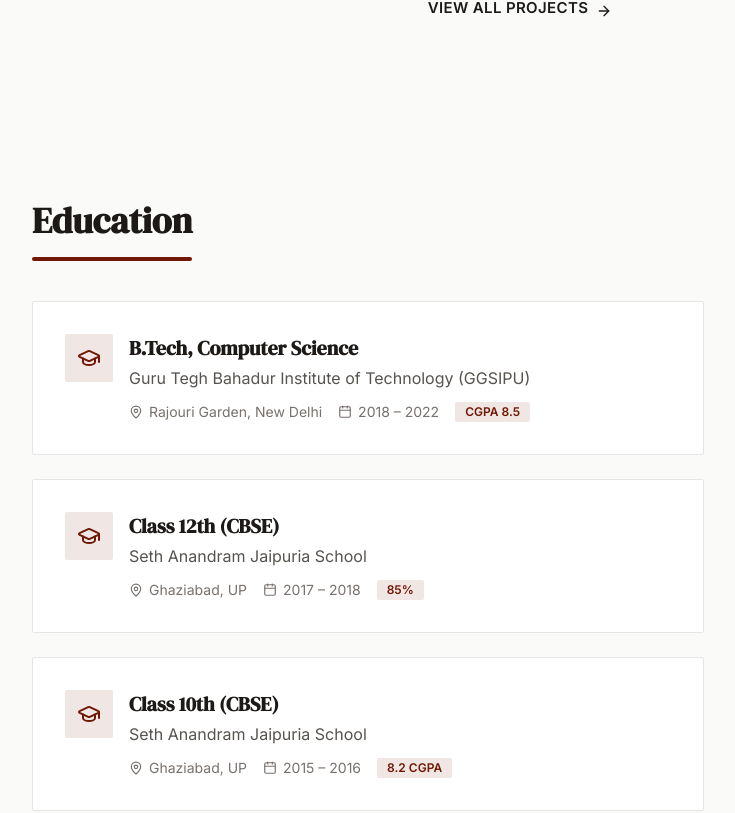
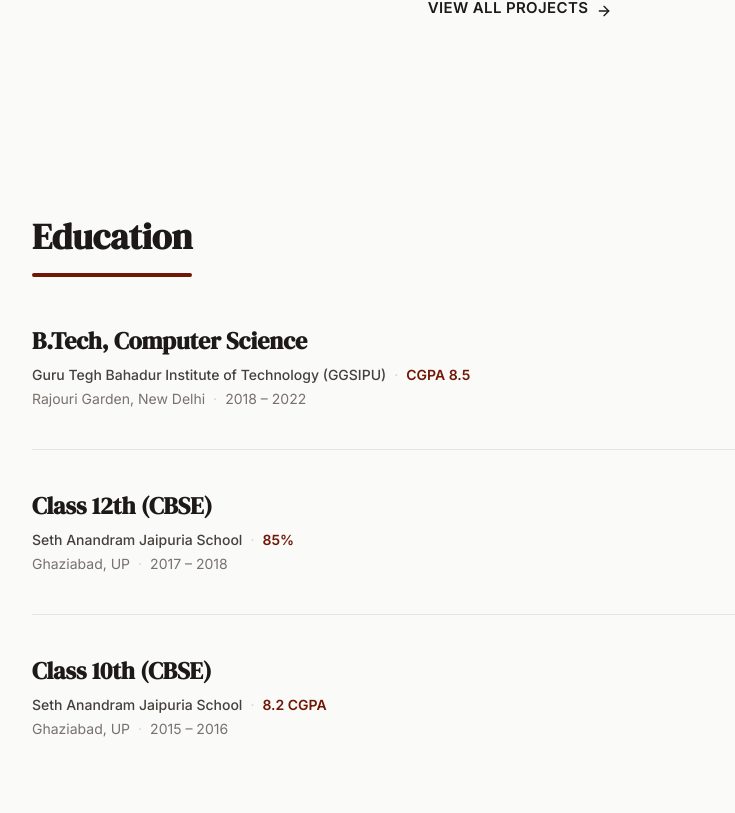
Before and after one commit to HarshDev1809/devbydev, a Next.js app: page / in a window 1280 px wide. Shown: the part 4360-5173 px from the top of the page, without its empty margins (120-855 px from the left). Built offline with nearby package versions, Linux system fonts and the light colour scheme.

Commit message:
feat: add Education section component to display academic history

```diff
--- a/components/sections/education.tsx
+++ b/components/sections/education.tsx
@@ -1,4 +1,3 @@
-import { GraduationCap, Calendar, MapPin } from "lucide-react";
 import { SectionHeading } from "@/components/ui/section-heading";
 import { profile } from "@/lib/data/profile";
 
@@ -6,41 +5,33 @@ export function Education() {
   const { education } = profile;
 
   return (
-    <section id="education" className="mx-auto max-w-5xl px-6 py-20">
+    <section id="education" className="mx-auto max-w-5xl px-6 py-16 md:py-24">
       <SectionHeading title="Education" />
 
-      <div className="grid gap-6 max-w-2xl">
+      <div className="mt-12 max-w-3xl">
         {education.map((edu, idx) => (
           <div
             key={idx}
-            className="rounded-2xl border border-stone-200 bg-white p-6 md:p-8"
+            className="relative border-b border-stone-200 pb-10 mb-10 last:border-0 last:pb-0 last:mb-0"
           >
-            <div className="flex items-start gap-4">
-              <div className="flex items-center justify-center w-12 h-12 rounded-2xl bg-accent/10 text-accent shrink-0">
-                <GraduationCap className="w-6 h-6" />
+            <h3 className="font-heading text-xl md:text-2xl font-bold text-stone-900 mb-2">
+              {edu.degree}
+            </h3>
+
+            <div className="flex flex-col gap-1 text-sm text-stone-500">
+              <div className="flex flex-wrap items-center gap-x-2">
+                <span className="font-medium text-stone-700">{edu.institution}</span>
+                {edu.grade && (
+                  <>
+                    <span className="hidden sm:inline-block text-stone-300">&middot;</span>
+                    <span className="font-semibold text-accent">{edu.grade}</span>
+                  </>
+                )}
               </div>
-              <div>
-                <h3 className="font-heading text-xl font-bold text-stone-900">
-                  {edu.degree}
-                </h3>
-                <p className="text-stone-600 mt-1">
-                  {edu.institution}
-                </p>
-                <div className="flex flex-wrap items-center gap-4 mt-3 text-sm text-stone-500">
-                  <span className="inline-flex items-center gap-1.5">
-                    <MapPin className="w-3.5 h-3.5" />
-                    {edu.location}
-                  </span>
-                  <span className="inline-flex items-center gap-1.5">
-                    <Calendar className="w-3.5 h-3.5" />
-                    {edu.period}
-                  </span>
-                  {edu.grade && (
-                    <span className="inline-flex items-center gap-1.5 rounded-lg bg-accent/10 px-2.5 py-0.5 text-xs font-semibold text-accent">
-                      {edu.grade}
-                    </span>
-                  )}
-                </div>
+              <div className="flex flex-wrap items-center gap-x-2 gap-y-1">
+                <span>{edu.location}</span>
+                <span className="hidden sm:inline-block text-stone-300">&middot;</span>
+                <span>{edu.period}</span>
               </div>
             </div>
           </div>
```
